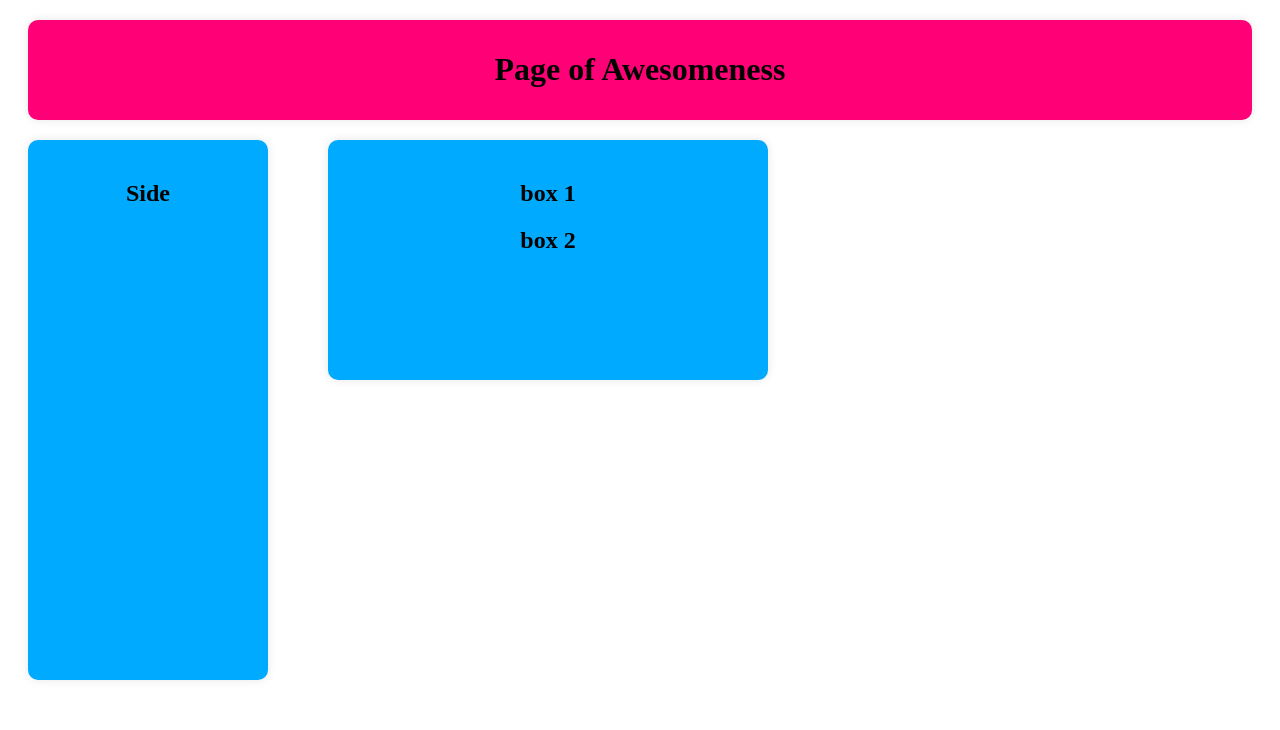
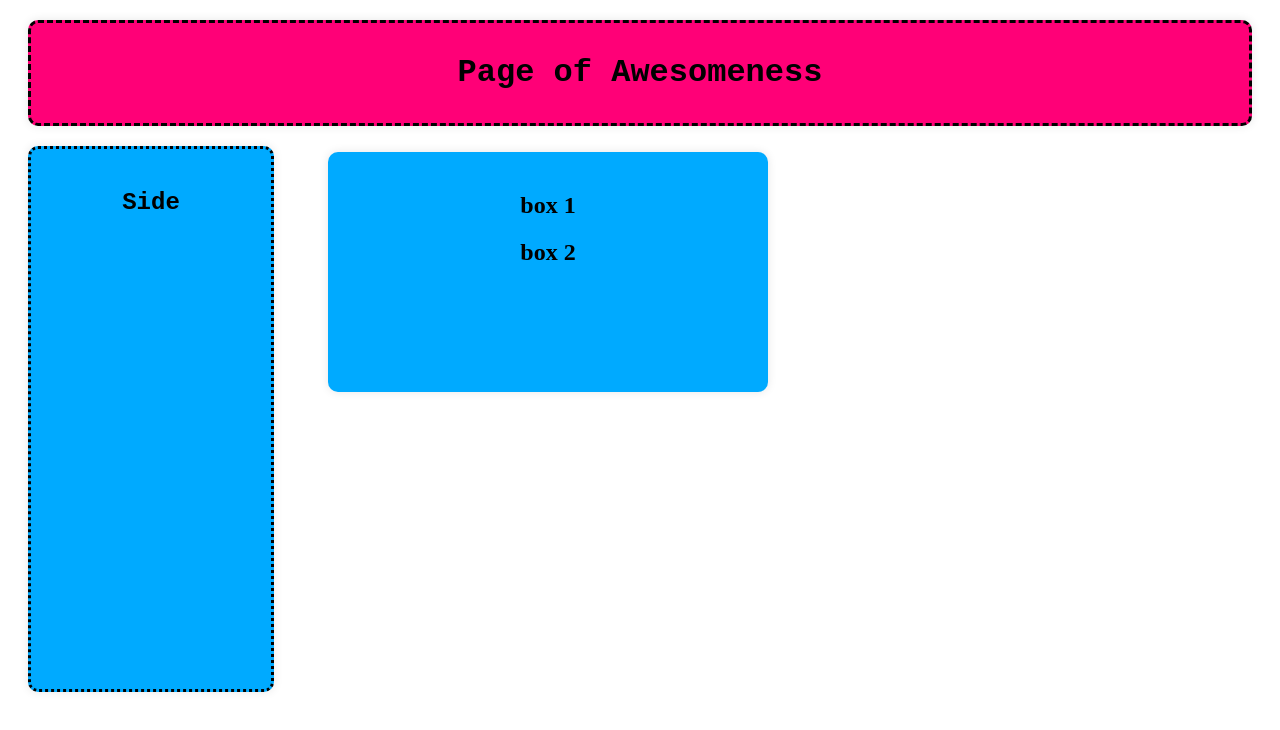
Before and after one commit to Train548/CMS, a plain HTML site: page index.html in a window 1280 px wide. Drawn offline with Linux system fonts and the light colour scheme.

Commit message:
Styled header and side.

```diff
--- a/main.css
+++ b/main.css
@@ -1,5 +1,8 @@
 header {
     background-color: #ff0077;
+    font-family: 'Courier New', Courier, monospace;
+    border-color: black;
+    border-style: dashed;
     border-radius: 10px;
     box-shadow: 0px 0px 10px rgba(0, 0, 0, 0.1);
     margin: 20px;
@@ -9,6 +12,9 @@ header {
 /* more stuff */
 .side {
     background-color: hsl(200, 100%, 50%);
+    font-family: 'Courier New', Courier, monospace;
+    border-color: black;
+    border-style: dotted;
     border-radius: 10px;
     box-shadow: 0px 0px 10px rgba(0, 0, 0, 0.1);
     margin: 20px;
```
